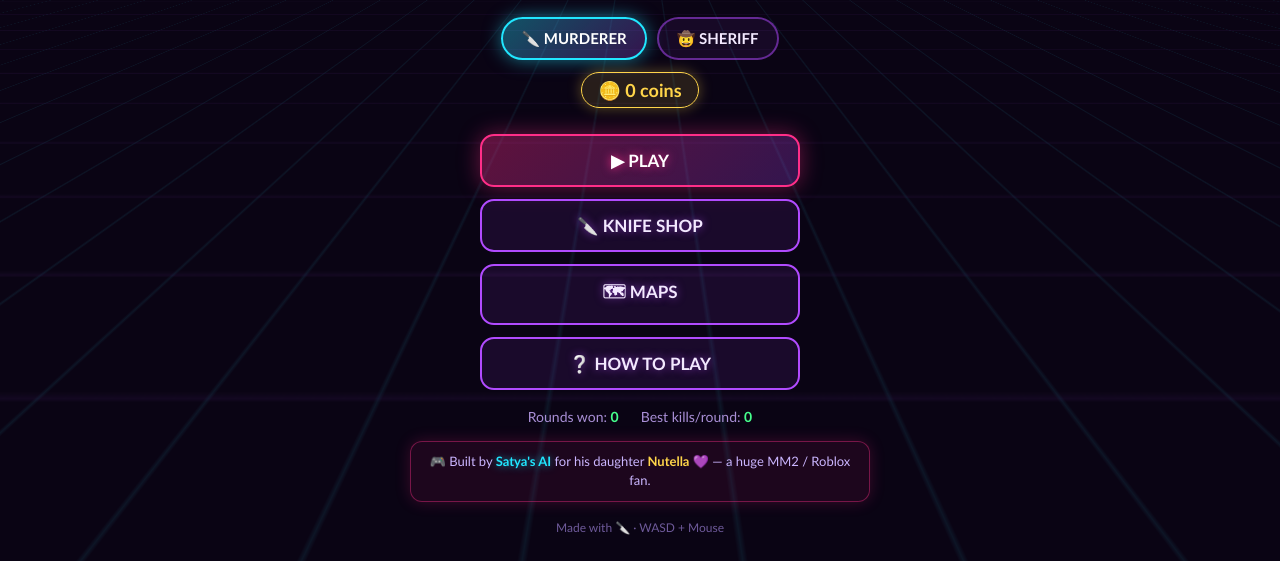
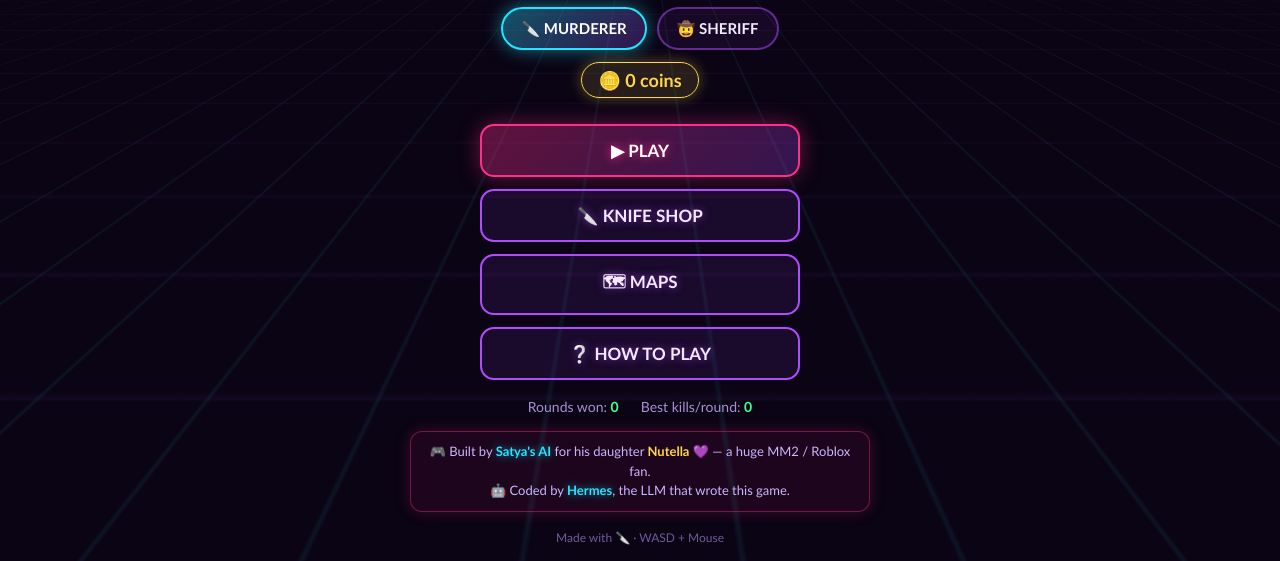
Before and after one commit to simplesense/knifekingdom, a plain HTML site: page index.html in a window 1280 px wide. Shown: the part 239-800 px from the top of the page. Drawn offline with Linux system fonts and the light colour scheme.

Commit message:
Add LLM (Hermes) credit with new-tab link to credit box

```diff
--- a/index.html
+++ b/index.html
@@ -29,7 +29,10 @@
           <span>Rounds won: <b id="menuWins">0</b></span>
           <span>Best kills/round: <b id="menuBest">0</b></span>
         </div>
-        <div id="creditBox" class="credit-box">🎮 Built by <a href="https://satya.me" target="_blank" rel="noopener">Satya's AI</a> for his daughter <b>Nutella</b> 💜 &mdash; a huge MM2 / Roblox fan.</div>
+        <div id="creditBox" class="credit-box">
+          🎮 Built by <a href="https://satya.me" target="_blank" rel="noopener">Satya's AI</a> for his daughter <b>Nutella</b> 💜 &mdash; a huge MM2 / Roblox fan.<br>
+          🤖 Coded by <a href="https://hermes-agent.nousresearch.com" target="_blank" rel="noopener">Hermes</a>, the LLM that wrote this game.
+        </div>
         <div id="eggToast" class="egg-toast hidden"></div>
         <div class="menu-foot">Made with 🔪 · WASD + Mouse</div>
       </div>
```
Also changed, not shown: knifekingdom.html (+7 -3 lines).
